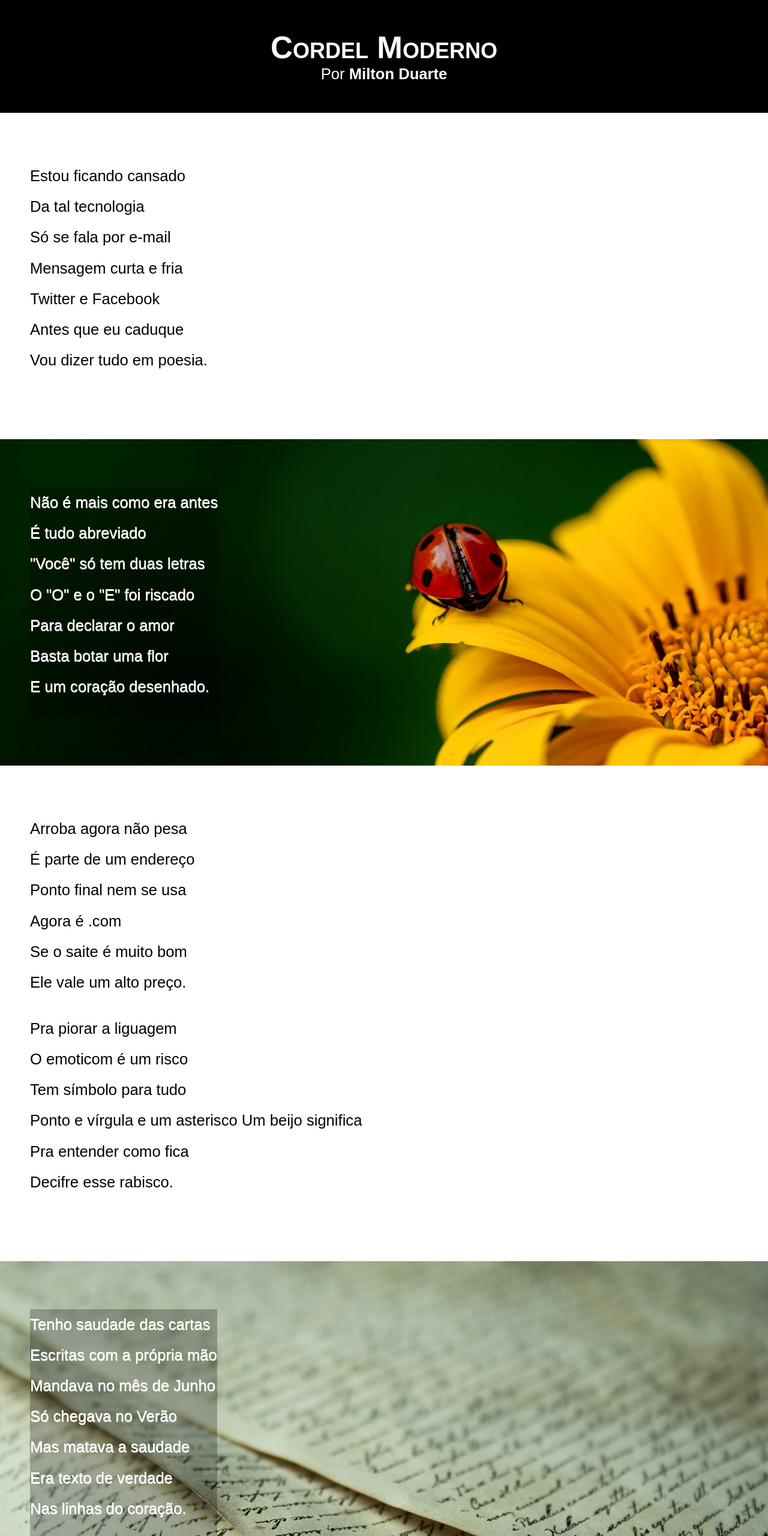
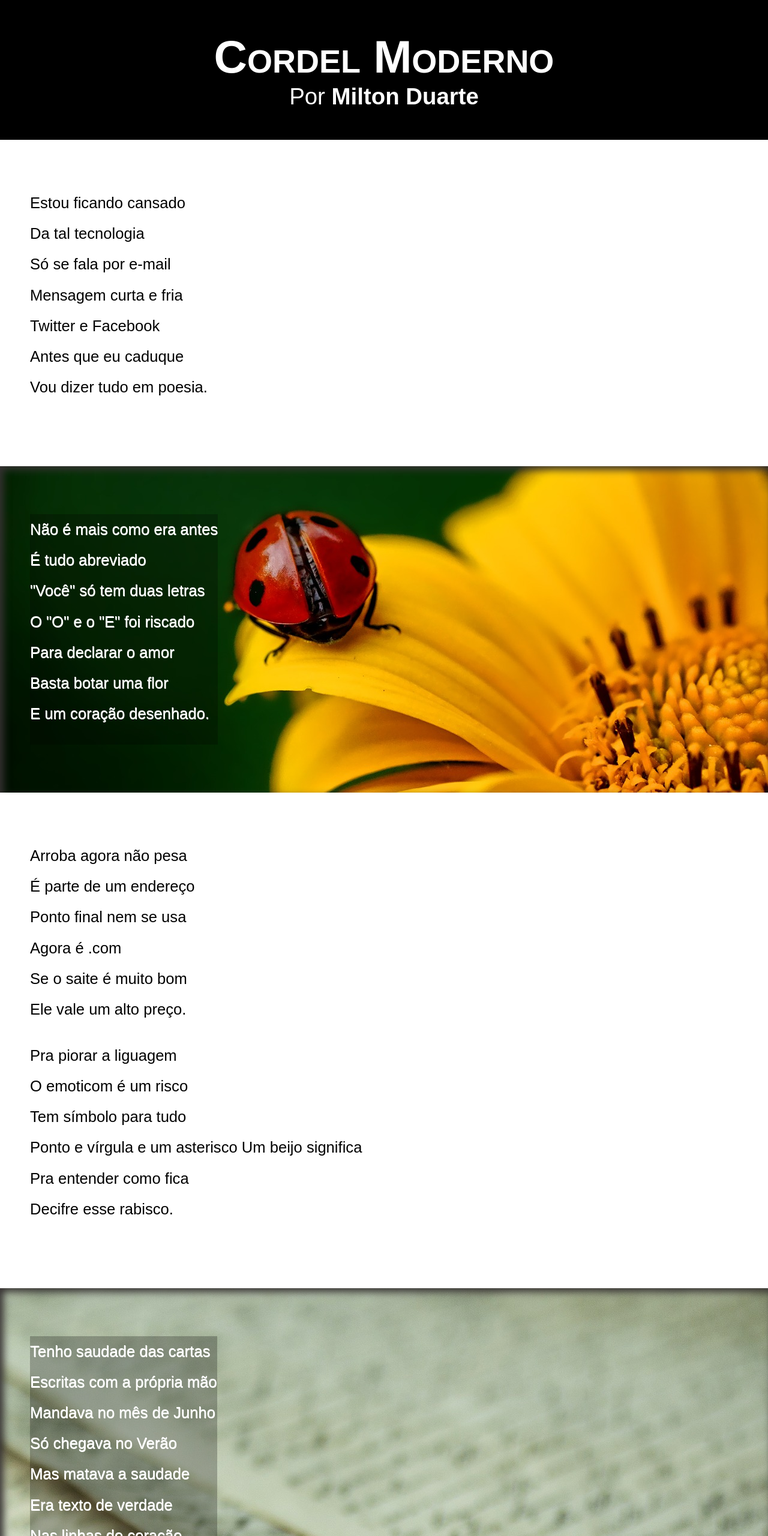
Before and after one commit to KeyvinCumbe/Html-Css, a plain HTML site: page desafio_pmodulo/Desafio12/index.html in a window 1280 px wide. Shown: the top 2560 px of the page at 60% size. Drawn offline with Linux system fonts and the light colour scheme.

Commit message:
projecto final

```diff
--- a/desafio_pmodulo/Desafio12/style.css
+++ b/desafio_pmodulo/Desafio12/style.css
@@ -27,7 +27,7 @@ header{
     color: white;
     background-color: black;
     text-align: center;
-    font-size:2vw;
+    font-size:3vw;
 }
 header > h1 {
     padding-top: 50px;
@@ -67,27 +67,30 @@ section.normal {
 section.imagem{
     background-color: rgb(24, 26, 26);
     color: white;
+    box-shadow:inset 6px  6px 13px 0px rgb(54, 50, 50) /*Inset é para dentro*/
 }
 section.imagem > p {
     display: inline-block; /*Onde termina as escritas ele vai terminar o background-color*/
     background-color: rgba(0, 0, 0, 0.247);
     text-shadow: .5px .5px;
+    background-size: cover;
 }
 
 section#img01 {
     background-image: url('./imagens/background001.jpg');
     background-position: right center;
-    background-size: cover;
+
+    background-attachment: fixed;  /*Fixa a imagem a cria o efeito paralax*/
 }
 section#img02{
     background-image: url('./imagens/background002.jpg');
-    background-size: cover;
 
+    background-attachment: fixed;  /*Fixa a imagem a cria o efeito paralax*/
 }
 
 footer {
     background-color: black;
     color: white;
     text-align:  center;
-    padding: 10px;
+    padding: 5px;
 }
```
